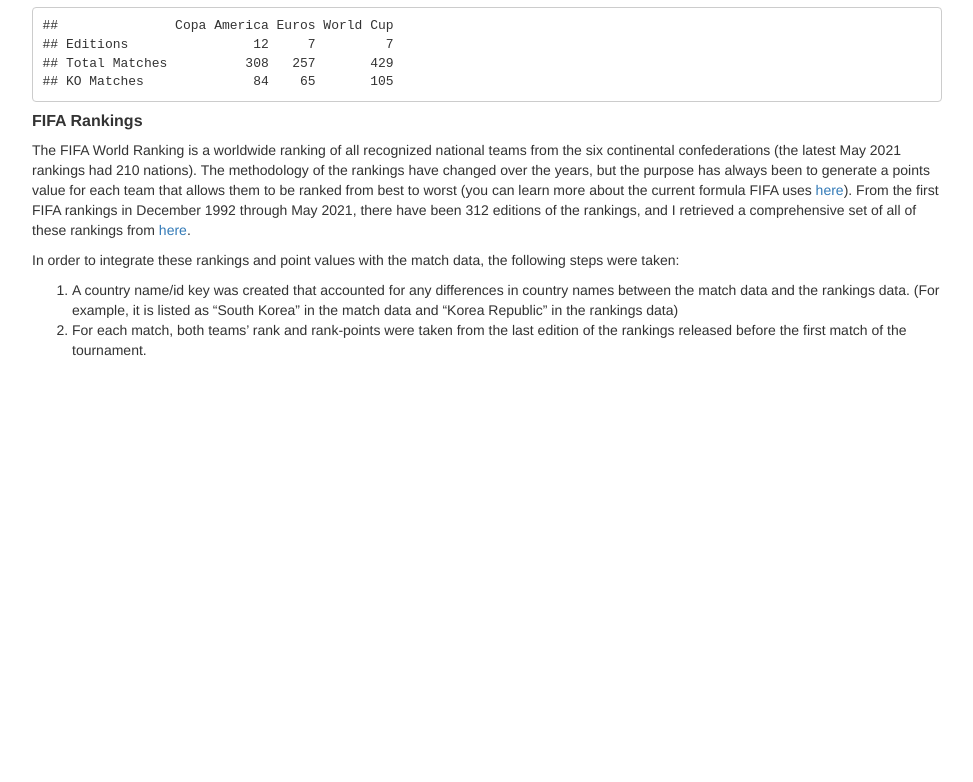
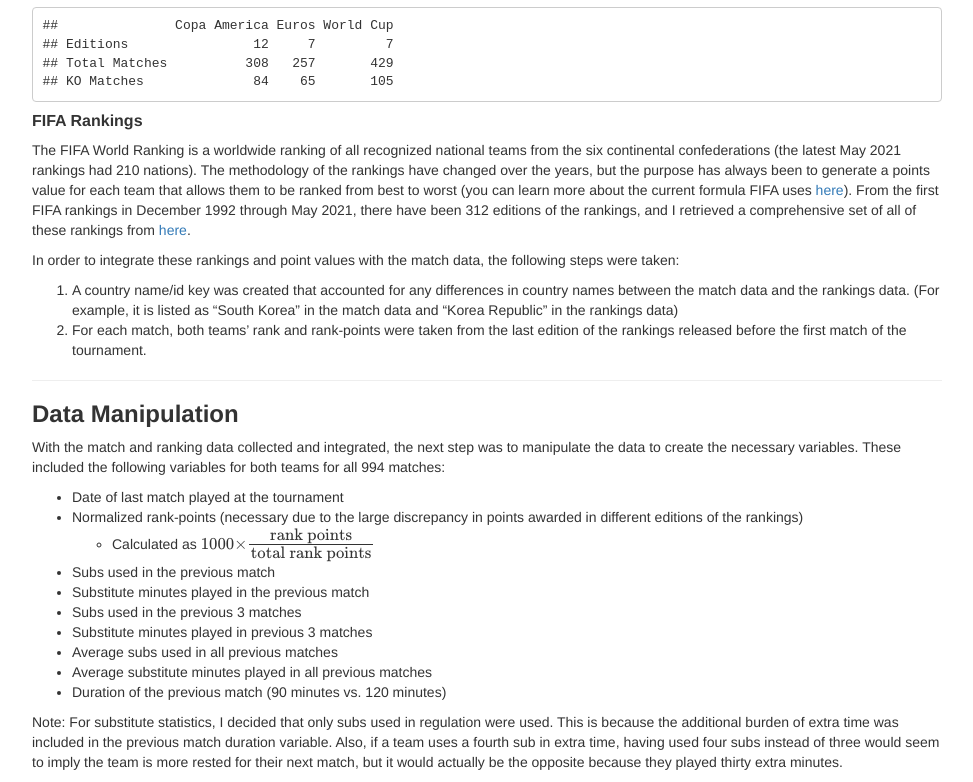
Before and after one commit to kennethday8/Extra_Time_Analysis, a plain HTML site: page index.html in a window 1280 px wide. Shown: the part 744-1526 px from the top of the page, without its empty margins (153-1126 px from the left). Before the commit the page ends 1114 px from the top, so only its background shows below. Drawn offline with nearby package versions, Linux system fonts and the light colour scheme; some packages are replaced by stand-ins of ours.

Commit message:
Added Data Manipulation section

```diff
--- a/index.html
+++ b/index.html
@@ -215,7 +215,27 @@ match_quantity_table</code></pre>
 <li>A country name/id key was created that accounted for any differences in country names between the match data and the rankings data. (For example, it is listed as “South Korea” in the match data and “Korea Republic” in the rankings data)</li>
 <li>For each match, both teams’ rank and rank-points were taken from the last edition of the rankings released before the first match of the tournament.</li>
 </ol>
+<hr />
 </div>
+</div>
+<div id="data-manipulation" class="section level3">
+<h3><strong>Data Manipulation</strong></h3>
+<p>With the match and ranking data collected and integrated, the next step was to manipulate the data to create the necessary variables. These included the following variables for both teams for all 994 matches:</p>
+<ul>
+<li>Date of last match played at the tournament</li>
+<li>Normalized rank-points (necessary due to the large discrepancy in points awarded in different editions of the rankings)
+<ul>
+<li>Calculated as <span class="math inline">\(1000 {\times} \frac{\mbox{rank points}}{\mbox{total rank points}}\)</span></li>
+</ul></li>
+<li>Subs used in the previous match</li>
+<li>Substitute minutes played in the previous match</li>
+<li>Subs used in the previous 3 matches</li>
+<li>Substitute minutes played in previous 3 matches</li>
+<li>Average subs used in all previous matches</li>
+<li>Average substitute minutes played in all previous matches</li>
+<li>Duration of the previous match (90 minutes vs. 120 minutes)</li>
+</ul>
+<p>Note: For substitute statistics, I decided that only subs used in regulation were used. This is because the additional burden of extra time was included in the previous match duration variable. Also, if a team uses a fourth sub in extra time, having used four subs instead of three would seem to imply the team is more rested for their next match, but it would actually be the opposite because they played thirty extra minutes.</p>
 </div>
 
 
```
